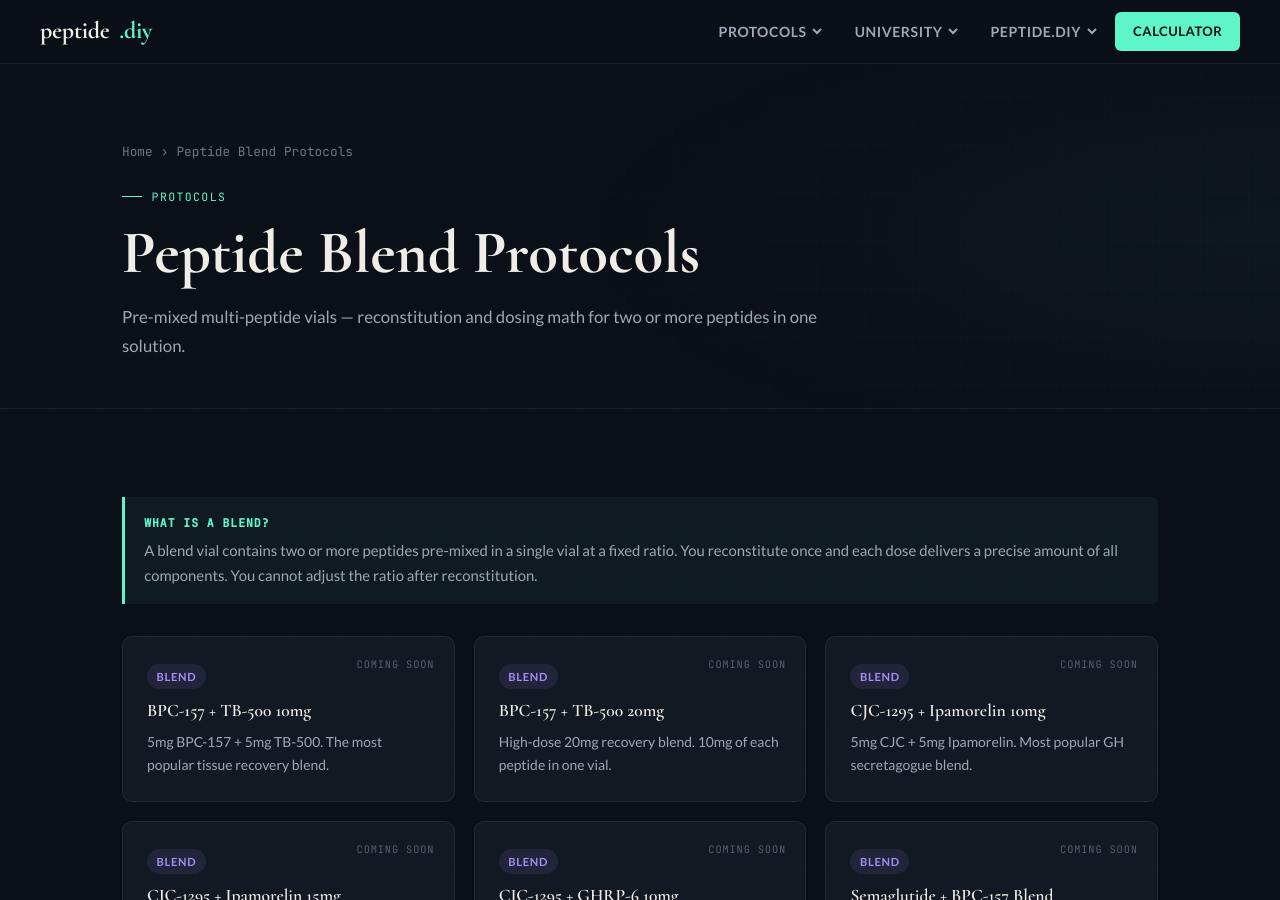
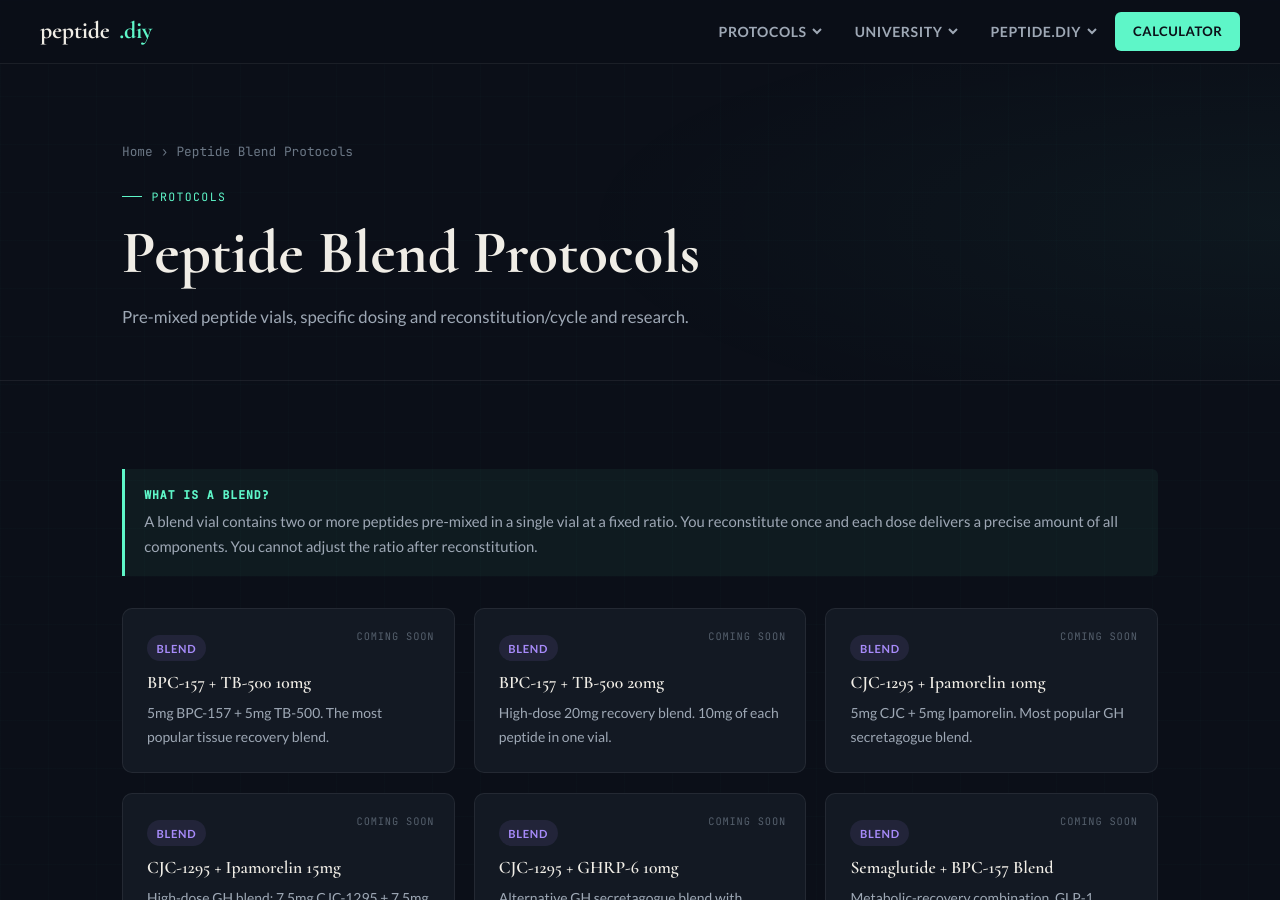
Before and after one commit to FletcherPoole/peptide.diy, a Jekyll site: the page built from blends.html, in a window 1280 px wide and 900 px high. Built offline with Jekyll 4.4.1, drawn with Linux system fonts in a browser that asks for light colours.

Commit message:
Update hero copy on single peptides and blends protocol pages.

```diff
--- a/blends.html
+++ b/blends.html
@@ -10,7 +10,7 @@ description: "Peptide blend protocols for pre-mixed vials: reconstitution math &
       <div class="breadcrumb"><a href="{{ '/' | relative_url }}">Home</a><span>›</span><span>Peptide Blend Protocols</span></div>
       <div class="eyebrow">Protocols</div>
       <h1>Peptide Blend Protocols</h1>
-      <p>Pre-mixed multi-peptide vials — reconstitution and dosing math for two or more peptides in one solution.</p>
+      <p>Pre-mixed peptide vials, specific dosing and reconstitution/cycle and research.</p>
     </div>
   </div>
   <div class="content-body">
--- a/single-peptides.html
+++ b/single-peptides.html
@@ -10,7 +10,7 @@ description: "Single peptide dosage protocols: reconstitution, dosing schedules
       <div class="breadcrumb"><a href="{{ '/' | relative_url }}">Home</a><span>›</span><span>Single Peptide Protocols</span></div>
       <div class="eyebrow">Protocols</div>
       <h1>Single Peptide Dosage Protocols</h1>
-      <p>Individual dosage protocol pages for 90+ peptides — each with reconstitution instructions, dosing schedules, and syringe diagrams.</p>
+      <p>Individual protocols for 90+ peptides, reconstitution instructions, schedules, research.</p>
     </div>
   </div>
   <div class="content-body">
```
